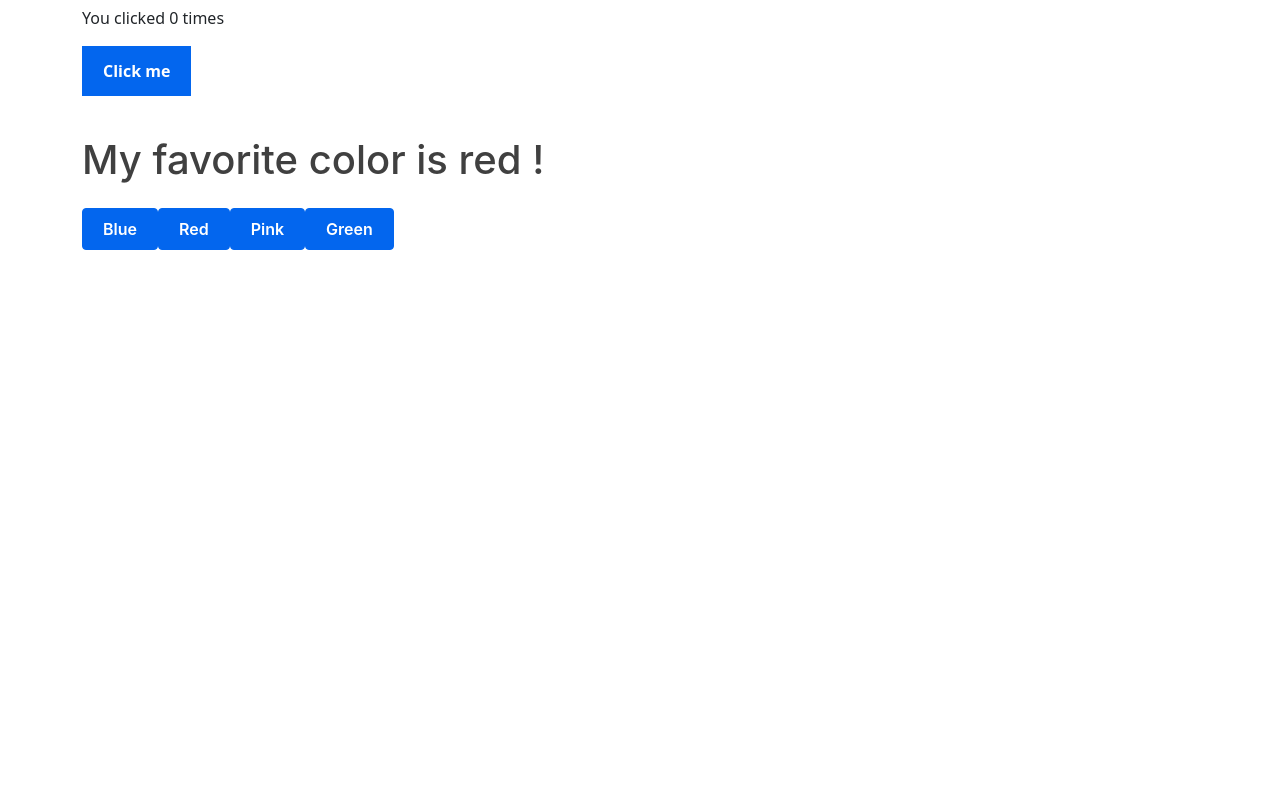
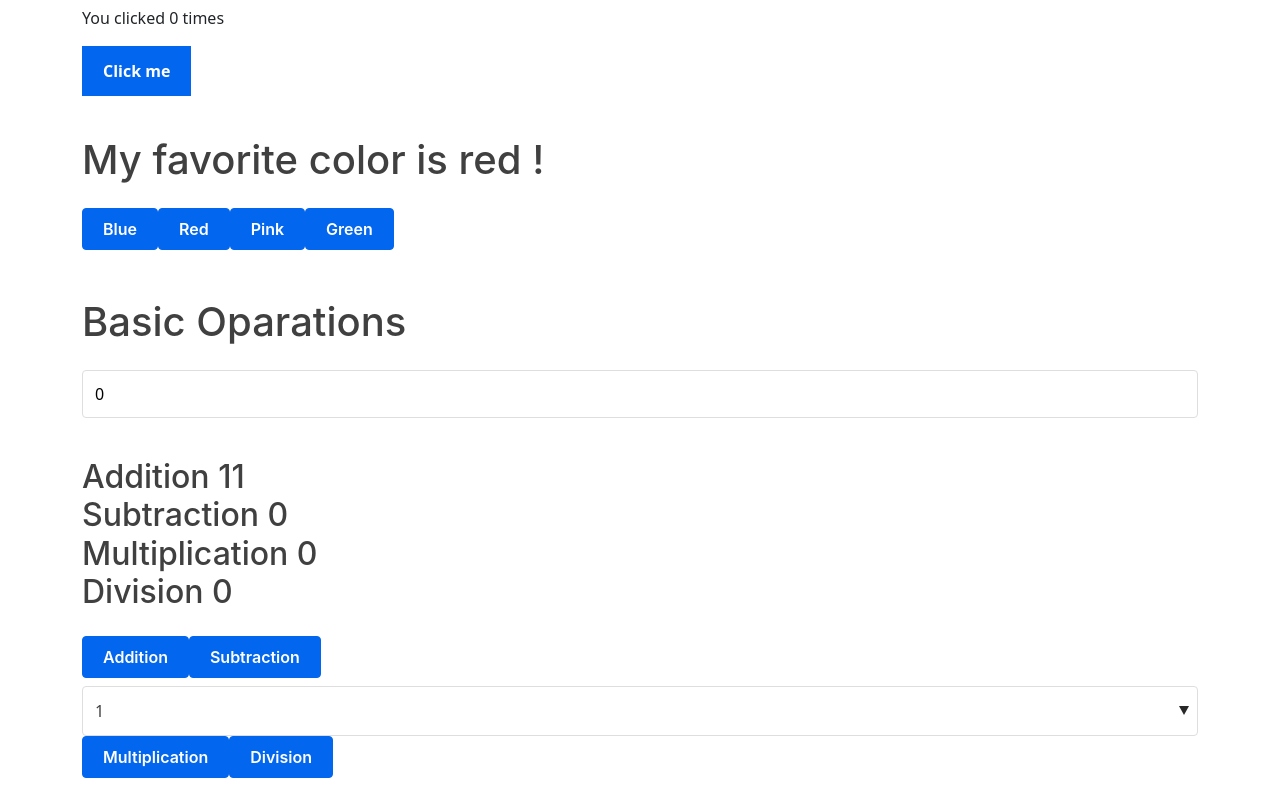
Before and after one commit to mehmetcandinc/LearnReact, a React (Create React App) app in the folder react-tutorial/: page / in a window 1280 px wide. Shown: the part 1736-2522 px from the top of the page. Before the commit the page ends 1994 px from the top, so only its background shows below. Built offline with nearby package versions, Linux system fonts and the light colour scheme.

Commit message:
added BasicOparations --> App.js

```diff
--- a/react-tutorial/src/App.js
+++ b/react-tutorial/src/App.js
@@ -3,7 +3,7 @@ import { heading, heading2, heading3 } from "./someExample";
 import Table from "./Table";
 import { TableHeader, TableBody } from "./simpleComponents";
 import Form from "./form";
-import {Example,FavoriteColor }from "./useState";
+import {Example,FavoriteColor,BasicOparations }from "./useState";
 
 class App extends Component {
   render() {
@@ -19,6 +19,7 @@ class App extends Component {
         <Form/>
         <Example/>
         <FavoriteColor/>
+        <BasicOparations/>
       </div>
     );
   }
```
